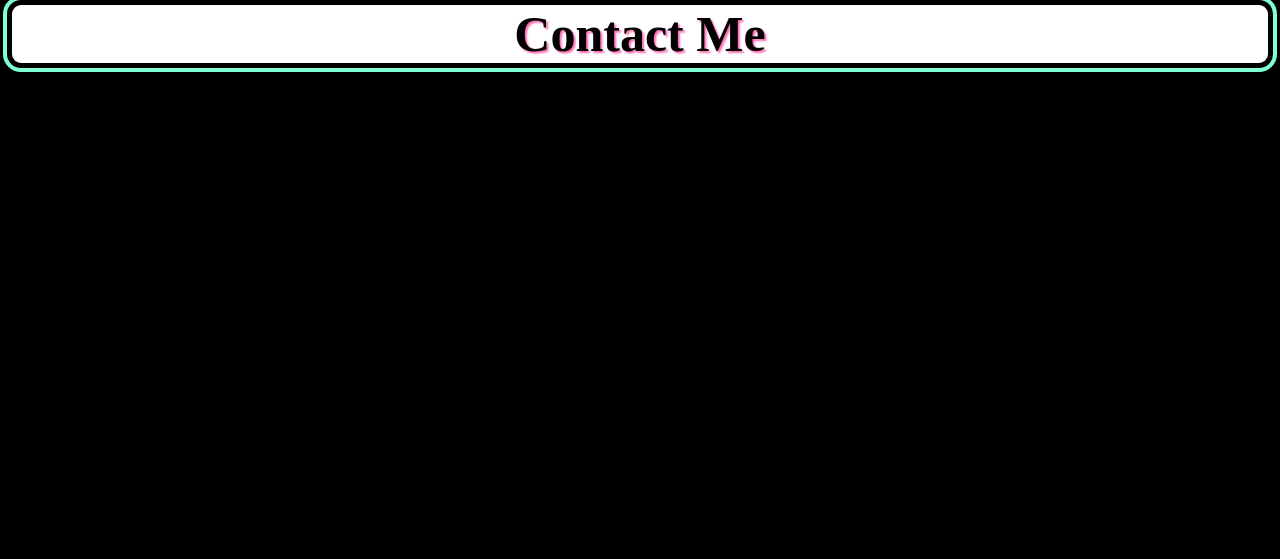
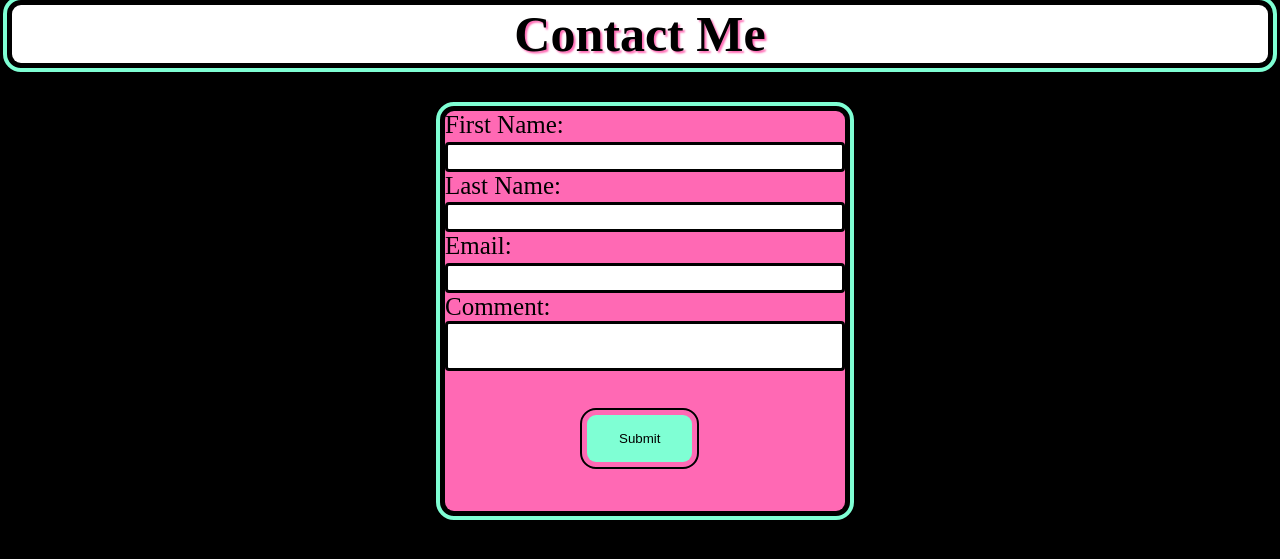
Before and after one commit to MichaelWLee-96/Photographer_Site, a plain HTML site: page contact.html in a window 1280 px wide. Shown: the part 67-626 px from the top of the page. Drawn offline with Linux system fonts and the light colour scheme.

Commit message:
adds contact page with proper styling

```diff
--- a/contact.html
+++ b/contact.html
@@ -20,5 +20,34 @@
         </nav>
     </header>
     <h1>Contact Me</h1>
+    <form action="#" method="GET">
+        <div class="form-row">
+            <label>
+                First Name:
+                <input type="text" name="first-name" required>
+            </label>
+        </div>
+        <div class="form-row">
+            <label>
+                Last Name:
+                <input type="text" name="last-name">
+            </label>
+        </div>
+        <div class="form-row">
+            <label>
+                Email:
+                <input type="email" name="email" required>
+            </label>
+        </div>
+        <div class="form-row">
+            <label>
+                Comment:
+                <input type="textarea" name="comment" required>
+            </label>
+        </div>
+        <div class="form-row">
+            <button class="submit" type="submit">Submit</button>
+        </div>
+    </form>
 </body>
 </html>
--- a/styles.css
+++ b/styles.css
@@ -239,3 +239,60 @@ h4{
     border-radius: 9px;
     transform: translateY(20px);
 }
+form{
+    background-color: hotpink;
+    width: 400px;
+    height: 400px;
+    transform: translate(445px, 40px);
+    outline-offset: 5px;
+    outline: 4px solid aquamarine;
+    border-radius: 9px;
+}
+input[type=textarea]{
+    width: 100%;
+    height: 50px;
+    padding: 12px 20px;
+    box-sizing: border-box;
+    border: solid black;
+    border-radius: 4px;
+    background-color: white;
+    resize: none;
+}
+input[type=text]{
+    width: 100%;
+    height: 10px;
+    padding: 12px 20px;
+    box-sizing: border-box;
+    border: solid black;
+    border-radius: 4px;
+    background-color: white;
+    resize: none;
+}
+input[type=email]{
+    width: 100%;
+    height: 10px;
+    padding: 12px 20px;
+    box-sizing: border-box;
+    border: solid black;
+    border-radius: 4px;
+    background-color: white;
+    resize: none;
+}
+.submit{
+    background-color: aquamarine;
+    border: black;
+    color: black;
+    padding: 16px 32px;
+    text-decoration: none;
+    margin: 4px 2px;
+    cursor: pointer;
+    outline-offset: 5px;
+    outline: 2px solid black;
+    border-radius: 9px;
+    transform: translate(140px, 40px);
+}
+.submit:hover{
+    background-color: black;
+    border: black;
+    color: hotpink;
+}
```
Also changed, not shown: gallery.html (+1 -1 lines).
